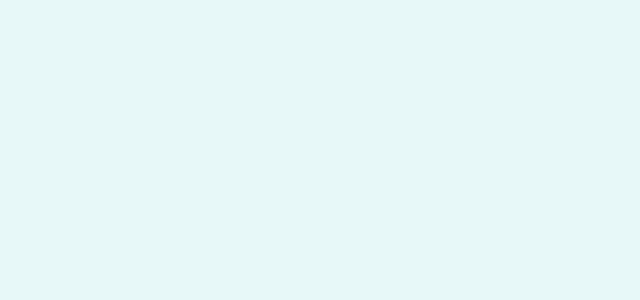
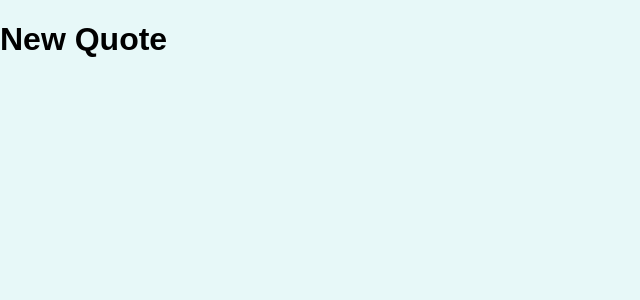
Before and after one commit to wintersprouter/quotes-react, a JavaScript app: page /new-quote in a window 1280 px wide. Shown: the top 300 px of the page, without its empty margins (0-640 px from the left). Built offline with nearby package versions, Linux system fonts and the light colour scheme.

Commit message:
feat: define routes and pages

```diff
--- a/src/App.js
+++ b/src/App.js
@@ -1,9 +1,22 @@
+import { Route, Switch } from 'react-router-dom'
+import AllQuotes from './pages/AllQuotes'
+import NewQuote from './pages/NewQuote'
+
+import QuoteDetail from './pages/QuoteDetail'
 function App() {
   return (
-    <div>
-
-    </div>
-  );
+    <Switch>
+      <Route path="/quotes" exact>
+        <AllQuotes />
+      </Route>
+      <Route path="/quotes/:quoteId">
+        <QuoteDetail />
+      </Route>
+      <Route path="/new-quote">
+        <NewQuote />
+      </Route>
+    </Switch>
+  )
 }
 
-export default App;
+export default App
--- a/src/index.js
+++ b/src/index.js
@@ -1,7 +1,11 @@
-import ReactDOM from 'react-dom/client';
+import ReactDOM from 'react-dom/client'
+import { BrowserRouter } from 'react-router-dom'
+import './index.css'
+import App from './App'
 
-import './index.css';
-import App from './App';
-
-const root = ReactDOM.createRoot(document.getElementById('root'));
-root.render(<App />);
+const root = ReactDOM.createRoot(document.getElementById('root'))
+root.render(
+  <BrowserRouter>
+    <App />
+  </BrowserRouter>
+)
--- /dev/null
+++ b/src/pages/AllQuotes.js
@@ -0,0 +1,4 @@
+const AllQuotes = () => {
+  return <h1>all quotes</h1>
+}
+export default AllQuotes
--- /dev/null
+++ b/src/pages/NewQuote.js
@@ -0,0 +1,4 @@
+const NewQuote = () => {
+  return <h1>New Quote</h1>
+}
+export default NewQuote
--- /dev/null
+++ b/src/pages/QuoteDetail.js
@@ -0,0 +1,4 @@
+const QuoteDetail = () => {
+  return <h1> QuoteDetail</h1>
+}
+export default QuoteDetail
```
Also changed, not shown: 1 other file (tests, documents, lock files or other folders).
